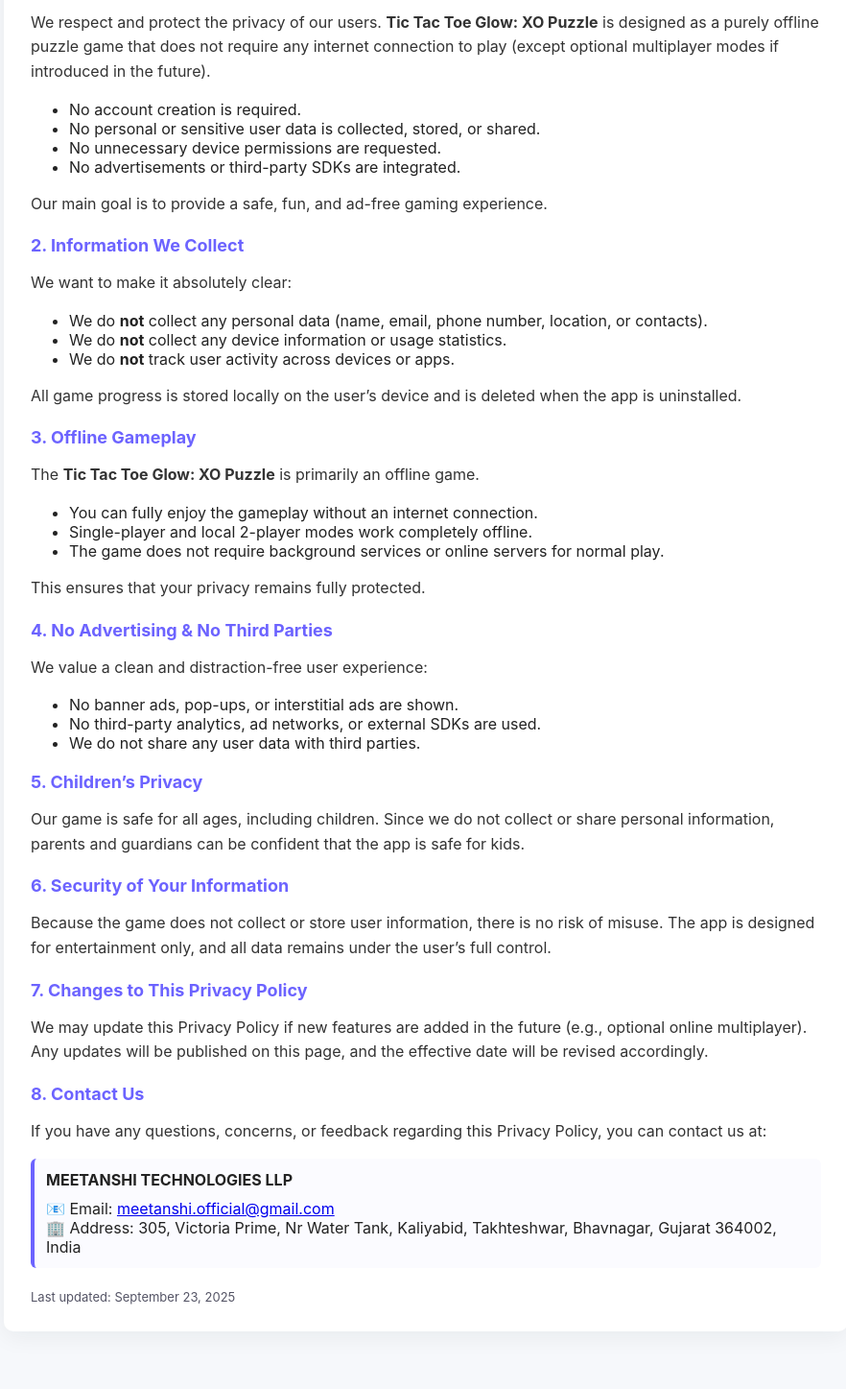
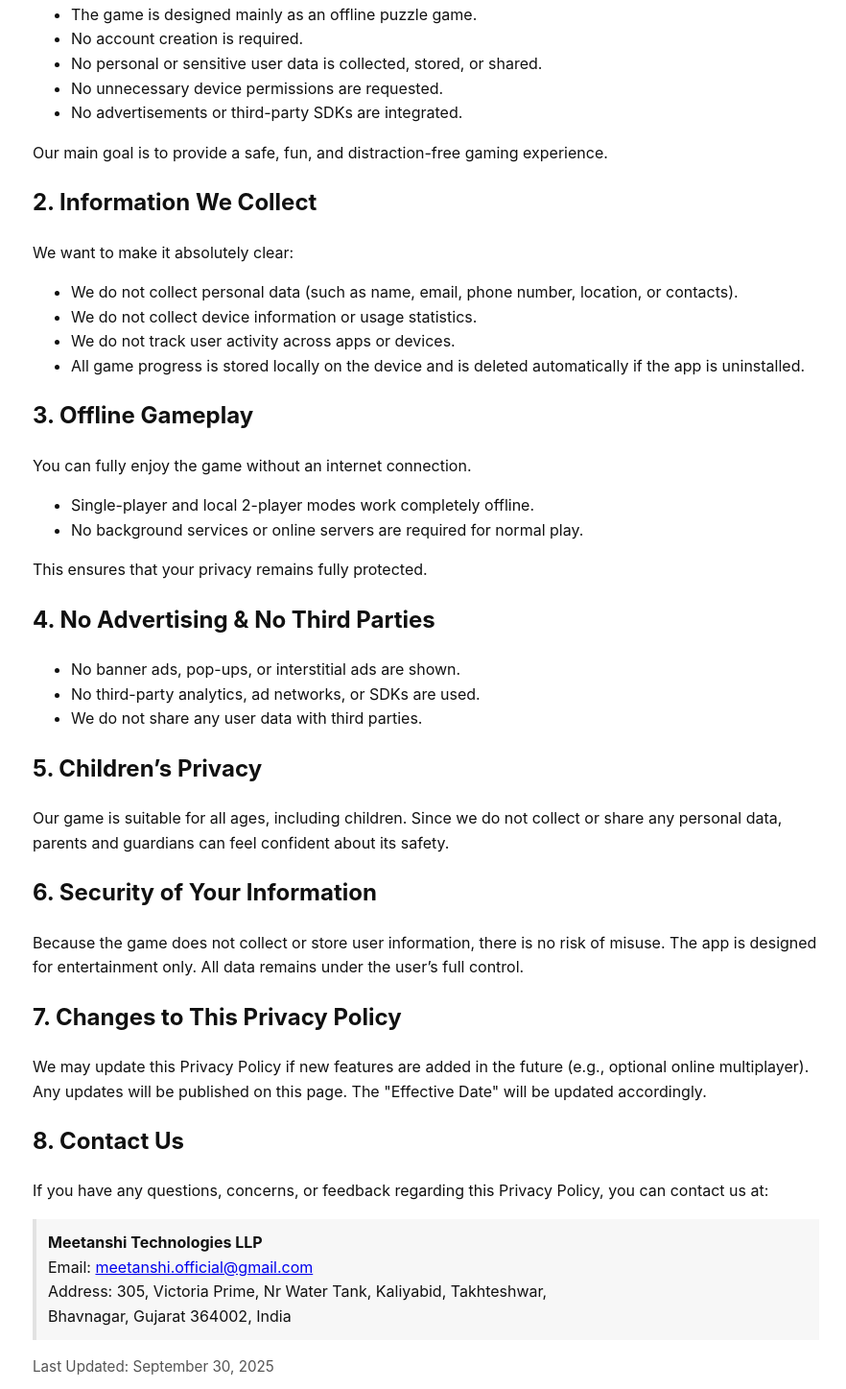
Before and after one commit to meetanshiAppDevloper/Tic-Tac-Toe-Glow-Puzzle--privacy-policy, a plain HTML site: page index.html in a window 1280 px wide. Shown: the part 293-1740 px from the top of the page at 96% size, without its empty margins (196-1078 px from the left). Drawn offline with Linux system fonts and the light colour scheme.

Commit message:
Update index.html

```diff
--- a/index.html
+++ b/index.html
@@ -2,93 +2,95 @@
 <html lang="en">
 <head>
   <meta charset="utf-8" />
-  <meta name="viewport" content="width=device-width, initial-scale=1" />
+  <meta name="viewport" content="width=device-width,initial-scale=1" />
   <title>Privacy Policy — Tic Tac Toe Glow: XO Puzzle</title>
   <style>
-    :root{--bg:#f6f8fb;--card:#ffffff;--muted:#556;--accent:#6c63ff}
-    body{font-family:Inter,system-ui,Segoe UI,Roboto,Arial,sans-serif;margin:0;background:var(--bg);color:#222}
-    .container{max-width:880px;margin:40px auto;padding:20px}
-    .card{background:var(--card);border-radius:10px;padding:28px;box-shadow:0 6px 24px rgba(22,27,40,0.06)}
-    h1{margin:0 0 8px;font-size:22px;color:#111}
-    p{line-height:1.6;color:#333}
-    h2{margin-top:20px;color:var(--accent);font-size:18px}
-    .meta{font-size:13px;color:var(--muted);margin-bottom:14px}
-    address{font-style:normal;margin-top:10px}
-    .contact{background:#fbfbff;border-left:4px solid var(--accent);padding:12px;border-radius:6px;margin-top:12px}
-    footer{margin-top:22px;font-size:13px;color:var(--muted)}
-    @media (max-width:600px){.container{margin:18px;padding:12px}.card{padding:18px}}
+    body{font-family: -apple-system, BlinkMacSystemFont, "Segoe UI", Roboto, "Helvetica Neue", Arial, sans-serif;line-height:1.6;color:#111;background:#fff;padding:24px;}
+    .container{max-width:820px;margin:0 auto}
+    h1,h2{color:#111}
+    pre{white-space:pre-wrap}
+    header{margin-bottom:18px}
+    section{margin-top:18px}
+    .meta{color:#555;font-size:0.95rem}
+    address{font-style:normal;background:#f7f7f7;padding:12px;border-left:4px solid #e2e2e2}
   </style>
 </head>
 <body>
   <div class="container">
-    <div class="card">
-      <h1>Privacy Policy</h1>
-      <div class="meta">Effective date: September 23, 2025</div>
+    <header>
+      <h1>Privacy Policy for Tic Tac Toe Glow: XO Puzzle</h1>
+      <p class="meta"><strong>Effective Date:</strong> September 30, 2025</p>
+    </header>
 
-      <p><strong>Privacy Policy for Tic Tac Toe Glow: XO Puzzle</strong></p>
-
-      <p>Meetanshi Technologies LLP built the <em>Tic Tac Toe Glow: XO Puzzle</em> game as a free, offline entertainment application. This Privacy Policy explains how our app handles user information.</p>
-
+    <section>
       <h2>1. General Information</h2>
-      <p>We respect and protect the privacy of our users. <strong>Tic Tac Toe Glow: XO Puzzle</strong> is designed as a purely offline puzzle game that does not require any internet connection to play (except optional multiplayer modes if introduced in the future).</p>
+      <p>Meetanshi Technologies LLP built the Tic Tac Toe Glow: XO Puzzle game as a free entertainment application. This Privacy Policy explains how our app handles user information.</p>
       <ul>
+        <li>The game is designed mainly as an offline puzzle game.</li>
         <li>No account creation is required.</li>
         <li>No personal or sensitive user data is collected, stored, or shared.</li>
         <li>No unnecessary device permissions are requested.</li>
         <li>No advertisements or third-party SDKs are integrated.</li>
       </ul>
-      <p>Our main goal is to provide a safe, fun, and ad-free gaming experience.</p>
+      <p>Our main goal is to provide a safe, fun, and distraction-free gaming experience.</p>
+    </section>
 
+    <section>
       <h2>2. Information We Collect</h2>
       <p>We want to make it absolutely clear:</p>
       <ul>
-        <li>We do <strong>not</strong> collect any personal data (name, email, phone number, location, or contacts).</li>
-        <li>We do <strong>not</strong> collect any device information or usage statistics.</li>
-        <li>We do <strong>not</strong> track user activity across devices or apps.</li>
+        <li>We do not collect personal data (such as name, email, phone number, location, or contacts).</li>
+        <li>We do not collect device information or usage statistics.</li>
+        <li>We do not track user activity across apps or devices.</li>
+        <li>All game progress is stored locally on the device and is deleted automatically if the app is uninstalled.</li>
       </ul>
-      <p>All game progress is stored locally on the user’s device and is deleted when the app is uninstalled.</p>
+    </section>
 
+    <section>
       <h2>3. Offline Gameplay</h2>
-      <p>The <strong>Tic Tac Toe Glow: XO Puzzle</strong> is primarily an offline game.</p>
+      <p>You can fully enjoy the game without an internet connection.</p>
       <ul>
-        <li>You can fully enjoy the gameplay without an internet connection.</li>
         <li>Single-player and local 2-player modes work completely offline.</li>
-        <li>The game does not require background services or online servers for normal play.</li>
+        <li>No background services or online servers are required for normal play.</li>
       </ul>
       <p>This ensures that your privacy remains fully protected.</p>
+    </section>
 
+    <section>
       <h2>4. No Advertising &amp; No Third Parties</h2>
-      <p>We value a clean and distraction-free user experience:</p>
       <ul>
         <li>No banner ads, pop-ups, or interstitial ads are shown.</li>
-        <li>No third-party analytics, ad networks, or external SDKs are used.</li>
+        <li>No third-party analytics, ad networks, or SDKs are used.</li>
         <li>We do not share any user data with third parties.</li>
       </ul>
+    </section>
 
+    <section>
       <h2>5. Children’s Privacy</h2>
-      <p>Our game is safe for all ages, including children. Since we do not collect or share personal information, parents and guardians can be confident that the app is safe for kids.</p>
+      <p>Our game is suitable for all ages, including children. Since we do not collect or share any personal data, parents and guardians can feel confident about its safety.</p>
+    </section>
 
+    <section>
       <h2>6. Security of Your Information</h2>
-      <p>Because the game does not collect or store user information, there is no risk of misuse. The app is designed for entertainment only, and all data remains under the user’s full control.</p>
+      <p>Because the game does not collect or store user information, there is no risk of misuse. The app is designed for entertainment only. All data remains under the user’s full control.</p>
+    </section>
 
+    <section>
       <h2>7. Changes to This Privacy Policy</h2>
-      <p>We may update this Privacy Policy if new features are added in the future (e.g., optional online multiplayer). Any updates will be published on this page, and the effective date will be revised accordingly.</p>
+      <p>We may update this Privacy Policy if new features are added in the future (e.g., optional online multiplayer). Any updates will be published on this page. The "Effective Date" will be updated accordingly.</p>
+    </section>
 
+    <section>
       <h2>8. Contact Us</h2>
       <p>If you have any questions, concerns, or feedback regarding this Privacy Policy, you can contact us at:</p>
-
-      <div class="contact">
-        <strong>MEETANSHI TECHNOLOGIES LLP</strong>
-        <address>
-          📧 Email: <a href="mailto:meetanshi.official@gmail.com">meetanshi.official@gmail.com</a><br>
-          🏢 Address: 305, Victoria Prime, Nr Water Tank, Kaliyabid, Takhteshwar, Bhavnagar, Gujarat 364002, India
-        </address>
-      </div>
-
-      <footer>
-        Last updated: September 23, 2025
-      </footer>
-    </div>
+      <address>
+        <strong>Meetanshi Technologies LLP</strong><br>
+        Email: <a href="mailto:meetanshi.official@gmail.com">meetanshi.official@gmail.com</a><br>
+        Address: 305, Victoria Prime, Nr Water Tank, Kaliyabid, Takhteshwar,<br>
+        Bhavnagar, Gujarat 364002, India
+      </address>
+      <p class="meta">Last Updated: September 30, 2025</p>
+    </section>
   </div>
 </body>
 </html>
```
